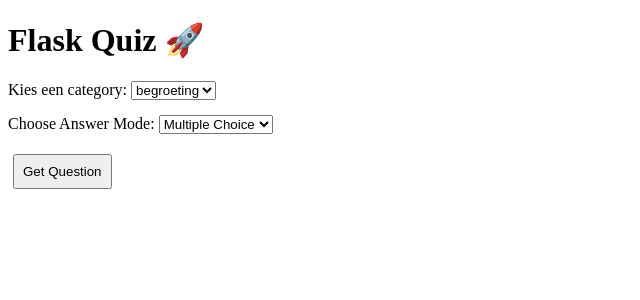
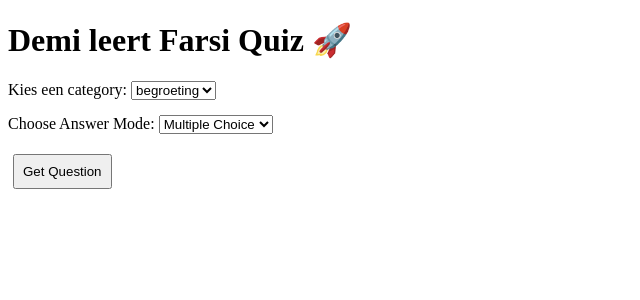
Before and after one commit to arduinolover1983/learning_app_2, a Flask app: page / in a window 1280 px wide. Shown: the top 300 px of the page, without its empty margins (0-640 px from the left). Run offline with Flask 3, Linux system fonts and the light colour scheme.

Commit message:
Update html voor alleen titel

```diff
--- a/templates/index.html
+++ b/templates/index.html
@@ -18,7 +18,7 @@
 </head>
 
 <body>
-    <h1>Flask Quiz 🚀</h1>
+    <h1>Demi leert Farsi Quiz 🚀</h1>
 
     <div class="form-group">
         <label for="category">Kies een category:</label>
```
